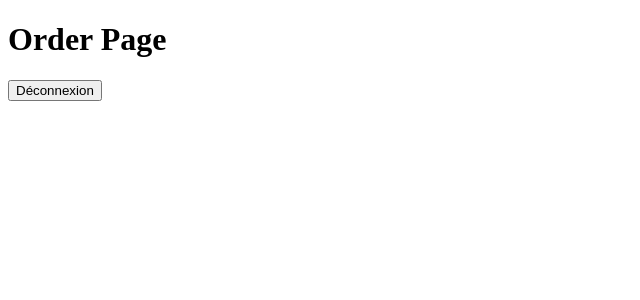
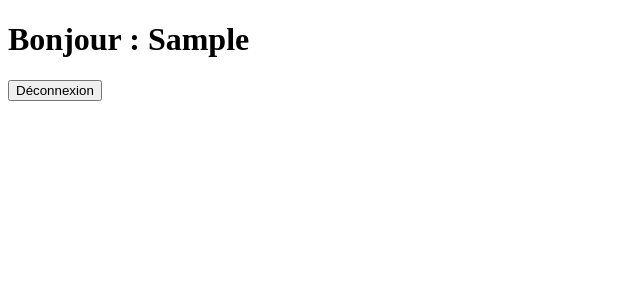
Before and after one commit to Kiichi14/Cake-Nest, a React (Vite) app: page / in a window 1280 px wide. Both pictures are taken after typing "Sample" into the empty fields and a click on the button "Accéder à votre espace". Shown: the top 300 px of the page, without its empty margins (0-640 px from the left). Built offline with nearby package versions, Linux system fonts and the light colour scheme.

Commit message:
F02 OrderPage > navigate with firstname value

```diff
--- a/src/components/login_form/LoginForm.jsx
+++ b/src/components/login_form/LoginForm.jsx
@@ -18,7 +18,7 @@ function LoginForm() {
         alert("Un prénom est obligatoire")
         :
         setFirstName("");
-        navigate("/order");
+        navigate("/order", {state:{name:firstName}});
     }
 
     return (
--- a/src/pages/error_page/ErrorPage.jsx
+++ b/src/pages/error_page/ErrorPage.jsx
@@ -1,8 +1,10 @@
+import { Link } from "react-router-dom";
+
 function ErrorPage() {
     return(
         <>
             <h1>Error Page</h1>
-            <button>Retourner a l&apos;acceuil</button>
+            <Link to="/"><button>Retourner a l&apos;acceuil</button></Link>
         </>
     )
 }
--- a/src/pages/order_page/OrderPage.jsx
+++ b/src/pages/order_page/OrderPage.jsx
@@ -1,8 +1,10 @@
-import { useNavigate } from "react-router-dom";
+import { useNavigate, useLocation } from "react-router-dom";
 
 function OrderPage() {
 
     const navigate = useNavigate();
+
+    const location = useLocation();
 
     const handleLogOut = () => {
         navigate('/');
@@ -10,7 +12,7 @@ function OrderPage() {
 
     return (
         <>
-            <h1>Order Page</h1>
+            <h1>Bonjour : {location.state.name}</h1>
             <button onClick={handleLogOut}>Déconnexion</button>
         </>
     )
```
